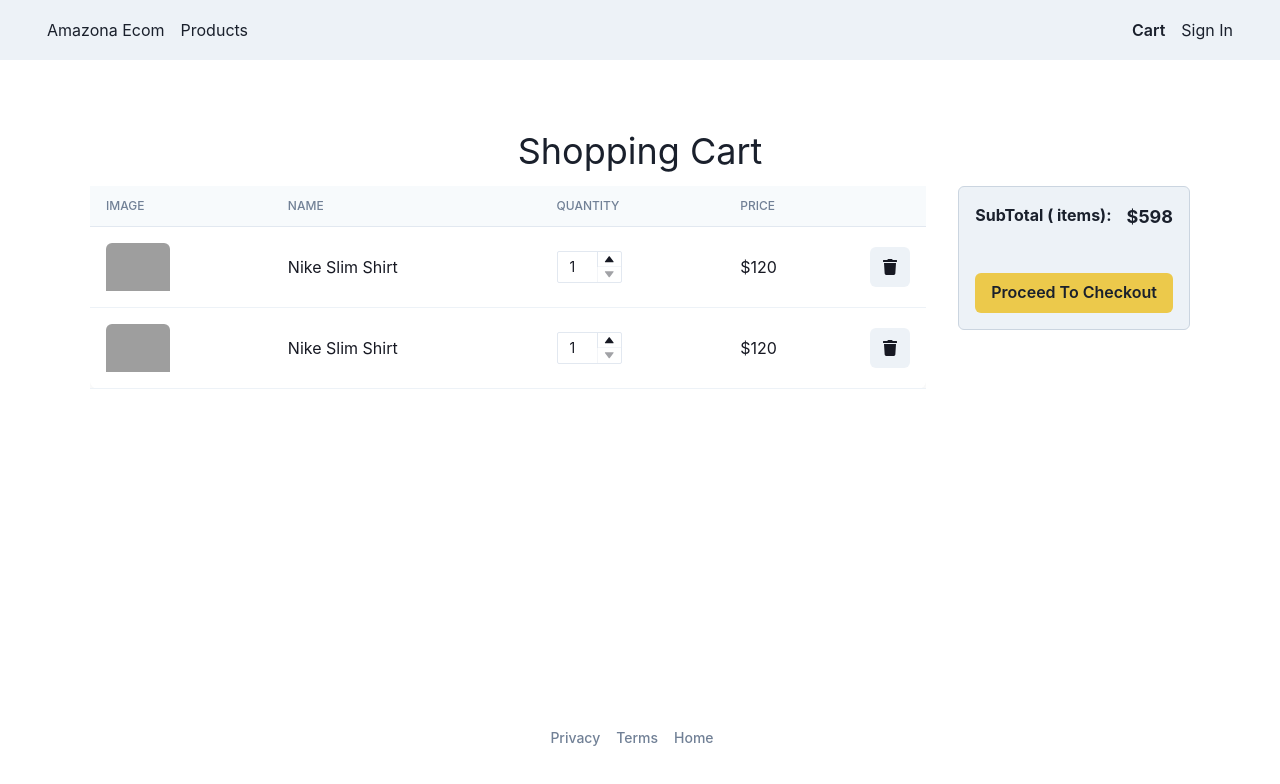
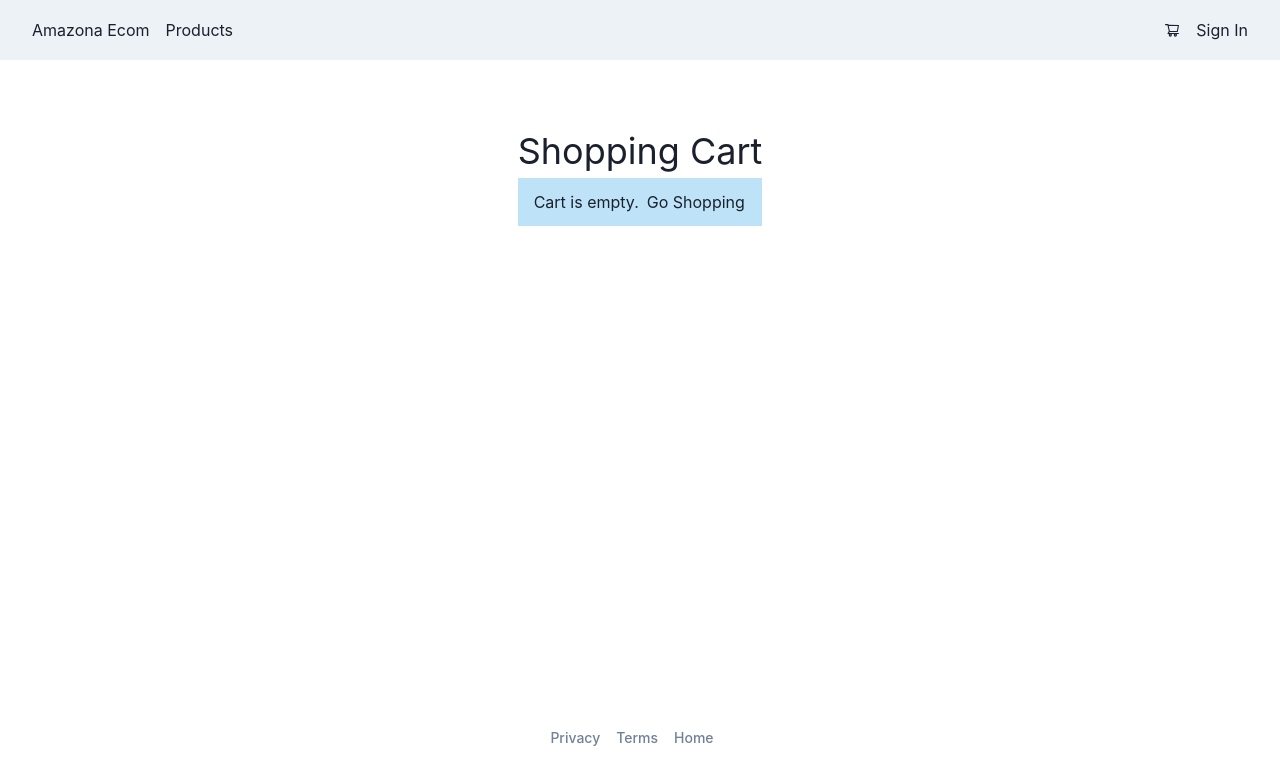
Before and after one commit to hereisfahad/amazona-ecom, a Next.js app: page /cart in a window 1280 px wide. Shown: the top 784 px of the page. Built offline with nearby package versions, Linux system fonts and the light colour scheme; grey boxes are pictures that could not be loaded.

Commit message:
feat: add cart provider

```diff
--- a/components/DashboardShell.js
+++ b/components/DashboardShell.js
@@ -5,11 +5,16 @@ import {
     Box,
     Flex,
     Link,
-    Button
+    Button,
+    Badge
 } from '@chakra-ui/react';
+import { AiOutlineShoppingCart } from 'react-icons/ai';
+
+import { useCart } from '@/providers/cart';
 import Footer from './Footer';
 
 const DashboardShell = ({ children }) => {
+    const { cartItemsCount } = useCart()
     const router = useRouter();
     let user = undefined
     if (process.browser) {
@@ -18,6 +23,7 @@ const DashboardShell = ({ children }) => {
     }
     const signOut = () => {
         localStorage.removeItem('user')
+        localStorage.removeItem('cartItems')
         router.push('/signin')
     }
 
@@ -33,7 +39,7 @@ const DashboardShell = ({ children }) => {
                     justifyContent="space-between"
                     pt={4}
                     pb={4}
-                    maxW="1250px"
+                    maxW="100vw"
                     margin="0 auto"
                     w="full"
                     px={8}
@@ -63,7 +69,10 @@ const DashboardShell = ({ children }) => {
                                 mr={4}
                                 fontWeight={router.pathname === "/cart" ? 'semibold' : 'normal'}
                             >
-                                Cart
+                                <AiOutlineShoppingCart/>
+                                {
+                                    cartItemsCount > 0 && <Badge ml="1" colorScheme="green">{Number(cartItemsCount)}</Badge>
+                                }
                             </Link>
                         </NextLink>
                         {
@@ -83,7 +92,7 @@ const DashboardShell = ({ children }) => {
                 </Flex>
             </Flex>
             <Flex pos="relative" minHeight="80vh">
-                <Flex margin="0 auto" mb={16} direction="column" maxW="1250px" px={[0, 8, 8]}>
+                <Flex margin="0 auto" mb={16} direction="column" maxW="1250px" px={[4, 8, 8]}>
                     {children}
                 </Flex>
                 <Footer />
--- a/components/ProductTable.js
+++ b/components/ProductTable.js
@@ -12,10 +12,12 @@ import {
 import { FaTrash } from "react-icons/fa"
 
 import { Table, Tr, Th, Td } from './Table';
+import { useCart } from '@/providers/cart';
 
-const ProductTable = ({ products, ...rest }) => {
+const ProductTable = (props) => {
+  const { cartItems, addItem, clearItemFromCart } = useCart()
   return (
-    <Box overflowX="scroll" {...rest}>
+    <Box overflowX="scroll" {...props}>
       <Table w="full">
         <thead>
           <Tr>
@@ -27,24 +29,32 @@ const ProductTable = ({ products, ...rest }) => {
           </Tr>
         </thead>
         <tbody>
-          {products.map((product, index) => (
+          {cartItems.map((item, index) => (
             <Box as="tr" key={index}>
               <Td>
-              <Img src="https://bit.ly/sage-adebayo" alt="Segun Adebayo" maxWidth="4rem" width="100%" rounded="md" borderBottomRadius="none" />
+                <Img src={item.image} alt="Segun Adebayo" maxWidth="4rem" width="100%" rounded="md" borderBottomRadius="none" />
               </Td>
-              <Td>Nike Slim Shirt</Td>
+              <Td>{item.name}</Td>
               <Td>
-                <NumberInput size="sm" w="65px" step={1} defaultValue={1} min={1} max={5}>
+                <NumberInput
+                  size="sm"
+                  w="65px"
+                  step={1}
+                  defaultValue={item.quantity}
+                  min={1}
+                  max={item.countInStock}
+                  onChange={(value) => addItem(item, Number(value))}
+                >
                   <NumberInputField />
                   <NumberInputStepper>
-                      <NumberIncrementStepper />
-                      <NumberDecrementStepper />
+                    <NumberIncrementStepper />
+                    <NumberDecrementStepper />
                   </NumberInputStepper>
                 </NumberInput>
               </Td>
-              <Td>$120</Td>
-              <Td>
-              <IconButton aria-label="delete product" icon={<FaTrash />} />
+              <Td>{item.price}</Td>
+              <Td onClick={() => clearItemFromCart(item)}>
+                <IconButton aria-label="delete product" icon={<FaTrash />} />
               </Td>
             </Box>
           ))}
--- a/jsconfig.json
+++ b/jsconfig.json
@@ -5,7 +5,8 @@
         "@/components/*": ["components/*"],
         "@/utils/*": ["utils/*"],
         "@/data/*": ["data/*"],
-        "@/models/*": ["models/*"]
+        "@/models/*": ["models/*"],
+        "@/providers/*": ["providers/*"]
       }
     }
   }
--- a/pages/_app.js
+++ b/pages/_app.js
@@ -1,9 +1,12 @@
 import { ChakraProvider } from '@chakra-ui/react'
+import CartProvider from '@/providers/cart'
 
 function MyApp({ Component, pageProps }) {
   return (
     <ChakraProvider resetCSS>
+      <CartProvider>
         <Component {...pageProps} />
+      </CartProvider>
     </ChakraProvider>
   )
 }
--- a/pages/cart.js
+++ b/pages/cart.js
@@ -3,37 +3,55 @@ import {
     Flex,
     List,
     ListItem,
-    Button
+    Button,
+    Alert,
+    Link
 } from "@chakra-ui/react";
+import NextLink from 'next/link';
 
 import Page from '@/components/Page';
 import DashboardShell from '@/components/DashboardShell';
 import ProductTable from '@/components/ProductTable';
+import { useCart } from '@/providers/cart';
 
 const Cart = () => {
+    const { cartItemsCount, cartTotal, cartItems } = useCart()
+
     return (
         <DashboardShell>
             <Text as="h1" color="secondary" textAlign="center" fontSize="4xl">
                 Shopping Cart
             </Text>
+            {
+                cartItemsCount < 1 ? (
+                    <Alert status="info">
+                        Cart is empty.
+                        <NextLink href="/products" passHref>
+                            <Link ml={2}>
+                                Go Shopping
+                            </Link>
+                        </NextLink>
+                    </Alert>
+                ) : (
                         <Flex
                             mt={2}
-                w="1100px"
+                            direction={["column", "column", "row"]}
+                            maxW="90vw"
                         >
-                <ProductTable products={[1, 2]} flex="auto"/>
+                            <ProductTable flex="auto" mb={4}/>
                             <Flex
                                 direction="column"
                                 bg="gray.100"
                                 rounded="md"
                                 p={4}
                                 h="9rem"
-                    ml={8}
+                                ml={[0,0,8]}
                                 border="1px solid"
                                 borderColor="gray.300"
                             >
                                 <List mb={2}>
                                     <ListItem display="flex" fontWeight="bold" justifyContent="space-between" mb={1}>
-                            <Text>SubTotal ( items): </Text> <Text fontSize="lg">$598</Text>
+                                        <Text>SubTotal ( items): </Text> <Text fontSize="lg">${cartTotal}</Text>
                                     </ListItem>
                                 </List>
                                 <Button bg="yellow.400" rounded="md" mt="auto">
@@ -41,6 +59,8 @@ const Cart = () => {
                             </Button>
                             </Flex>
                         </Flex>
+                    )
+            }
         </DashboardShell>
     )
 }
--- /dev/null
+++ b/providers/cart/cart.utils.js
@@ -0,0 +1,31 @@
+export const addItemToCart = (cartItems, cartItemToAdd, quantity) => {
+    const existingCartItem = cartItems.find(
+        cartItem => cartItem._id === cartItemToAdd._id
+    );
+
+    if (existingCartItem) {
+        return cartItems.map(cartItem =>
+            cartItem._id === cartItemToAdd._id
+                ? { ...cartItem, quantity }
+                : cartItem
+        );
+    }
+
+    return [...cartItems, { ...cartItemToAdd, quantity }];
+};
+
+export const filterItemFromCart = (cartItems, item) =>
+    cartItems.filter(cartItem => cartItem._id !== item._id);
+
+export const getCartItemsCount = cartItems =>
+    cartItems.reduce(
+        (accumalatedQuantity, cartItem) => accumalatedQuantity + cartItem.quantity,
+        0
+    );
+
+export const getCartTotal = cartItems =>
+    cartItems.reduce(
+        (accumalatedQuantity, cartItem) =>
+            accumalatedQuantity + cartItem.quantity * cartItem.price,
+        0
+    );
--- /dev/null
+++ b/providers/cart/index.js
@@ -0,0 +1,58 @@
+import React, { createContext, useContext, useState, useEffect } from 'react';
+
+import {
+  addItemToCart,
+  filterItemFromCart,
+  getCartItemsCount,
+  getCartTotal
+} from './cart.utils';
+
+export const CartContext = createContext({
+  cartItems: [],
+  addItem: () => { },
+  clearItemFromCart: () => { },
+  cartItemsCount: 0,
+  cartTotal: 0
+});
+
+export const useCart = () => {
+  return useContext(CartContext);
+};
+
+const CartProvider = ({ children }) => {
+  let tempCartItems = []
+  if (process.browser) {
+    let items = localStorage.getItem('cartItems')
+    tempCartItems = items ? JSON.parse(items) : [];
+  }
+  const [cartItems, setCartItems] = useState(tempCartItems);
+  const [cartItemsCount, setCartItemsCount] = useState(0);
+  const [cartTotal, setCartTotal] = useState(0);
+
+  const addItem = (item, quantity) => setCartItems(addItemToCart(cartItems, item, quantity));
+
+  const clearItemFromCart = item =>
+    setCartItems(filterItemFromCart(cartItems, item));
+
+  useEffect(() => {
+    setCartItemsCount(getCartItemsCount(cartItems));
+    setCartTotal(getCartTotal(cartItems));
+    localStorage.setItem('cartItems', JSON.stringify(cartItems))
+  }, [cartItems]);
+
+  return (
+    <CartContext.Provider
+      value={{
+        cartItems,
+        addItem,
+        clearItemFromCart,
+        cartItemsCount,
+        cartTotal
+      }}
+    >
+      {children}
+    </CartContext.Provider>
+  );
+};
+
+export default CartProvider;
```
Also changed, not shown: pages/product/[productId].js (+52 -10 lines). Lines whose indentation alone changed are shown as unchanged.
